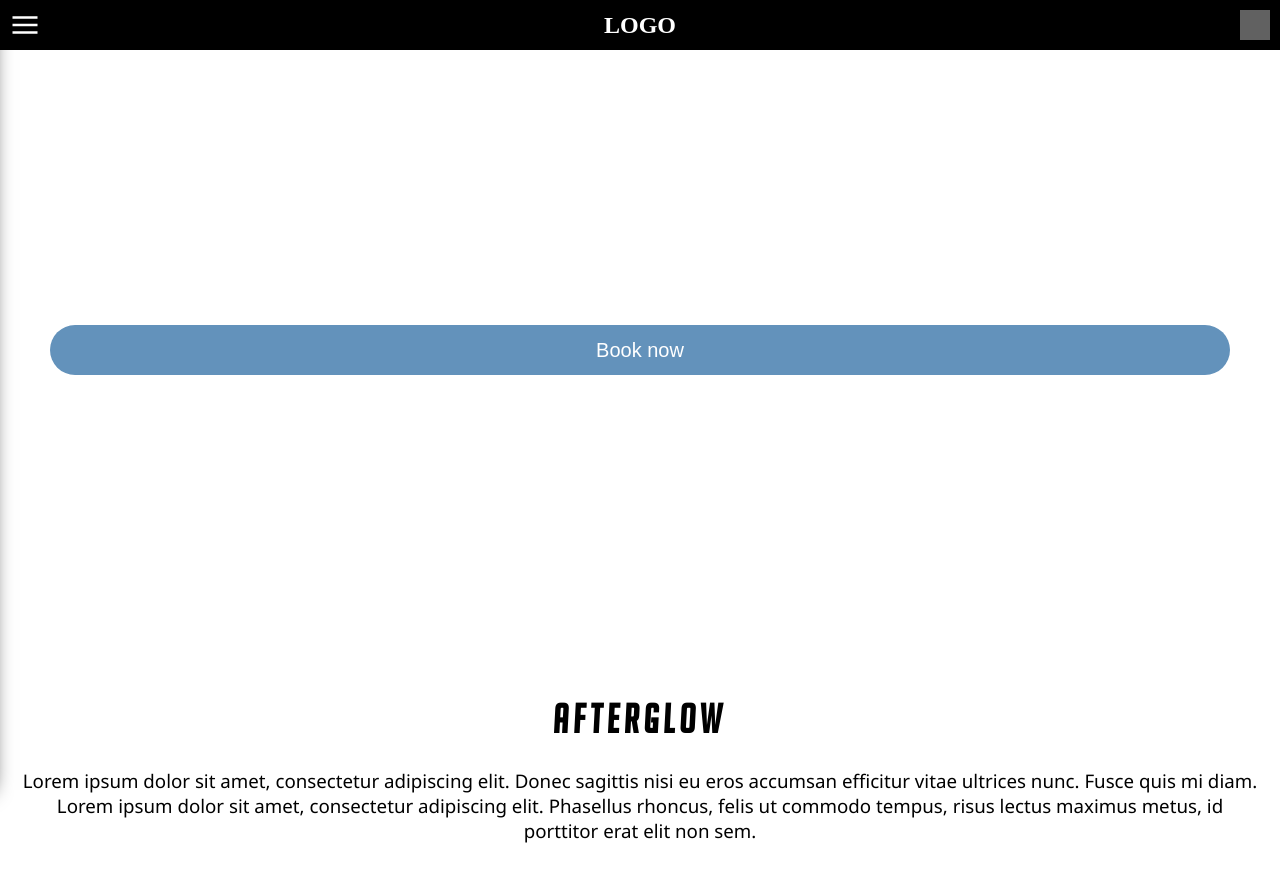
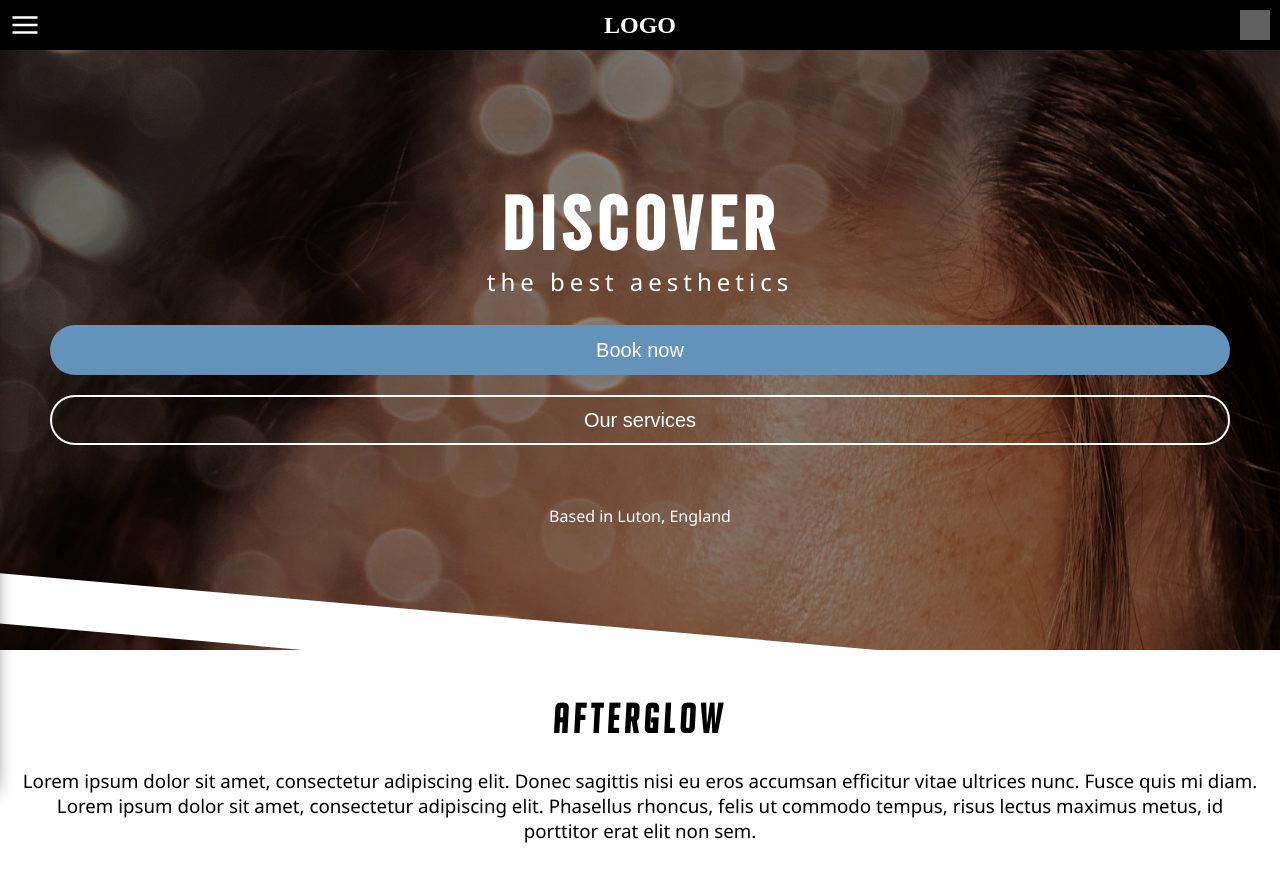
Before and after one commit to ModeraLTD/afterglow_website, a Django app: template website/templates/index.html in a window 1280 px wide; the page is wider, and only the part inside the window is pictured. Shown: the top 890 px of that part. Run offline with Django 4.2, Linux system fonts and the light colour scheme; the template is opened without the code that fills it, so the values that code supplies are empty; some libraries are stand-ins or nearby versions; grey boxes are pictures that could not be loaded.

Commit message:
Update bg image

```diff
--- a/website/static/css/index.css
+++ b/website/static/css/index.css
@@ -9,7 +9,8 @@
 }
 
 .main .bgimg {
-    background: url('https://via.placeholder.com/600');
+    background: url('imgs/fleur-kaan-e7jpGYe7OtU-unsplash.jpg');
+    background-size: cover;
     filter: brightness(0.6);
     height: 600px;
 }
```
Also changed, not shown: website/static/css/imgs/afterglowlogoxd.png (renamed from Resources/afterglowlogoxd.png), website/static/css/imgs/fleur-kaan-e7jpGYe7OtU-unsplash.jpg (renamed from Resources/fleur-kaan-e7jpGYe7OtU-unsplash.jpg), 2 other files.
